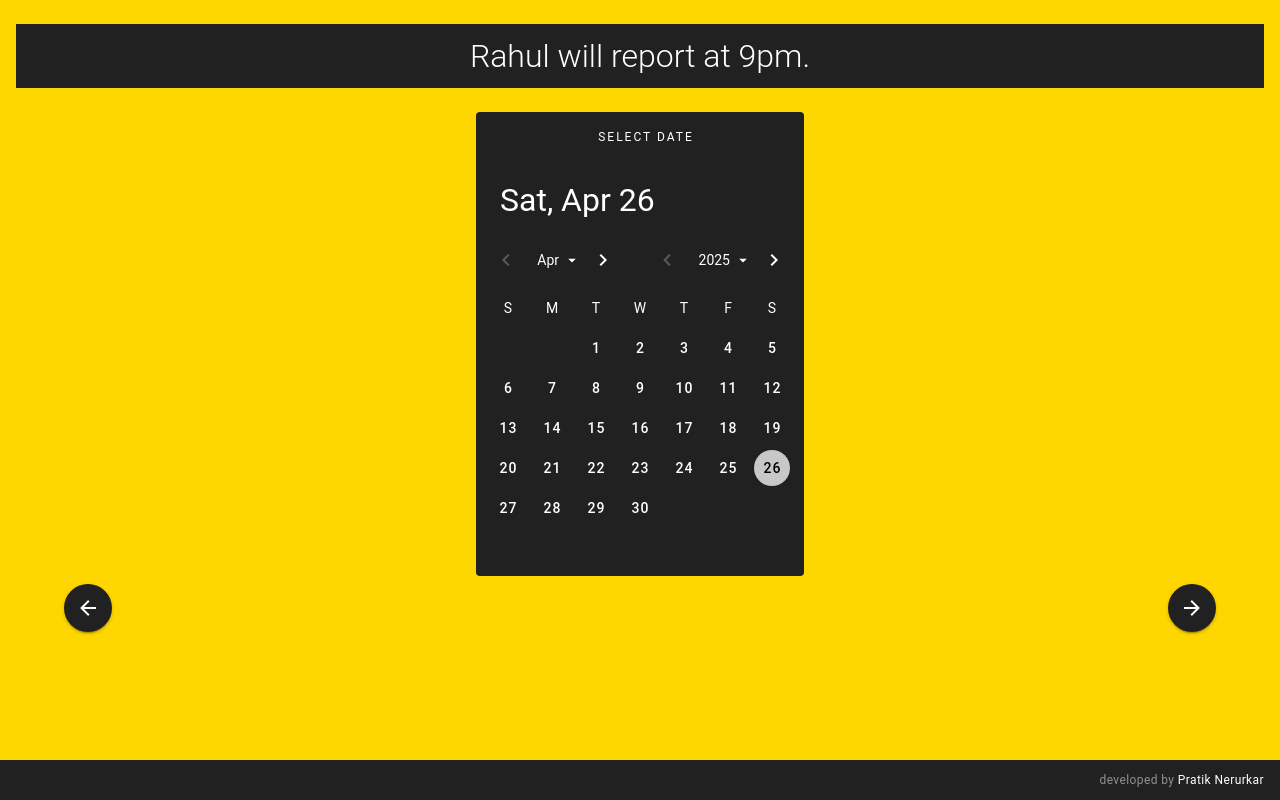
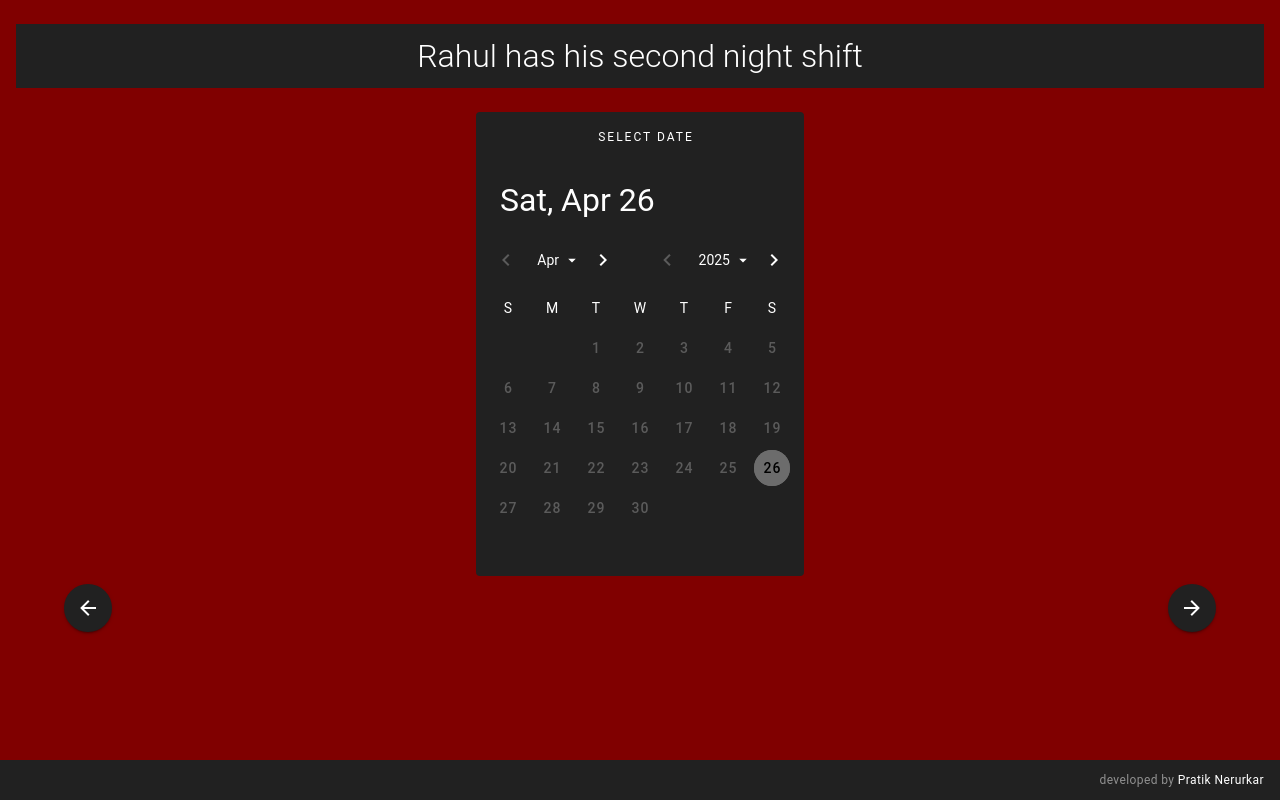
Before and after one commit to PlayPratz/is-rahul-free-today, a Vue app: page / in a window 1280 px wide. Built offline with nearby package versions, Linux system fonts and the light colour scheme.

Commit message:
Updated to match his new schedule

```diff
--- a/src/components/DatePicker.vue
+++ b/src/components/DatePicker.vue
@@ -2,7 +2,7 @@
 
   <v-date-picker
     class="mx-auto"
-    min="2025-04-01"
+    min="2025-05-02"
     :model-value="selectedDate"
     @update:model-value="updateDate"
   />
@@ -43,7 +43,7 @@
   }
 
   function isLowerLimit (date: Date): boolean {
-    return date.getFullYear() === 2025 && date.getMonth() === 3 && date.getDate() === 1;
+    return date.getFullYear() === 2025 && date.getMonth() === 4 && date.getDate() === 2;
   }
 
   addEventListener('keydown', _ => {
--- a/src/components/HomePage.vue
+++ b/src/components/HomePage.vue
@@ -1,5 +1,9 @@
 <template>
-  <v-container class="d-flex flex-column justify-content-between text-center" fluid :style="`background: ${getColour(dayType)}; height: 100%`">
+  <v-container
+    class="d-flex flex-column justify-content-between text-center"
+    fluid
+    :style="`background: ${getColour(dayType)}; height: 100%`"
+  >
     <div class="mt-2">
       <div class="bg-grey-darken-4 px-2 py-2 mx-auto">
         <h1 class="font-weight-light">
@@ -22,11 +26,11 @@
   }
 
   function getDayType (date: Date): number {
-    const reference = new Date(2025, 2, 31);
+    const reference = new Date(2025, 4, 2);
     const millisecondgap = Math.abs(date.getTime() - reference.valueOf());
     const millisinday = 1000 * 60 * 60 * 24
     const dayGap = Math.floor(millisecondgap / millisinday) % millisinday;
-    const dayType = dayGap%4;
+    const dayType = dayGap % 6;
     return dayType;
   }
 
@@ -35,7 +39,9 @@
       case 0: return 'skyblue';
       case 1: return 'limegreen';
       case 2: return 'gold';
-      case 3: return 'maroon';
+      case 3: return 'tomato';
+      case 4: return 'crimson';
+      case 5: return 'maroon';
     }
     return 'black';
   }
@@ -44,9 +50,12 @@
     switch (dayType) {
       case 0: return 'Rahul has his first day off!';
       case 1: return 'Rahul has his second day off!';
-      case 2: return 'Rahul will report at 9pm.';
-      case 3: return 'Rahul will work tonight as well :-(';
+      case 2: return 'Rahul has a morning shift';
+      case 3: return 'Rahul has an afternoon shift';
+      case 4: return 'Rahul has his first night shift';
+      case 5: return 'Rahul has his second night shift';
     }
     return 'error';
   }
+
 </script>
```
